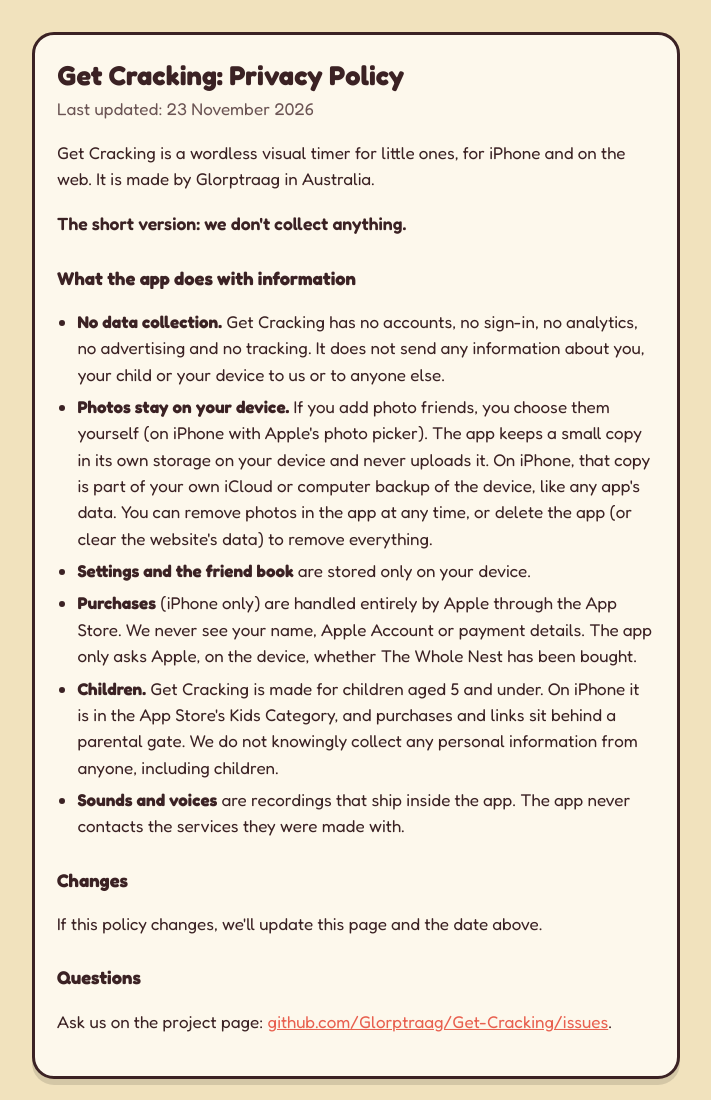
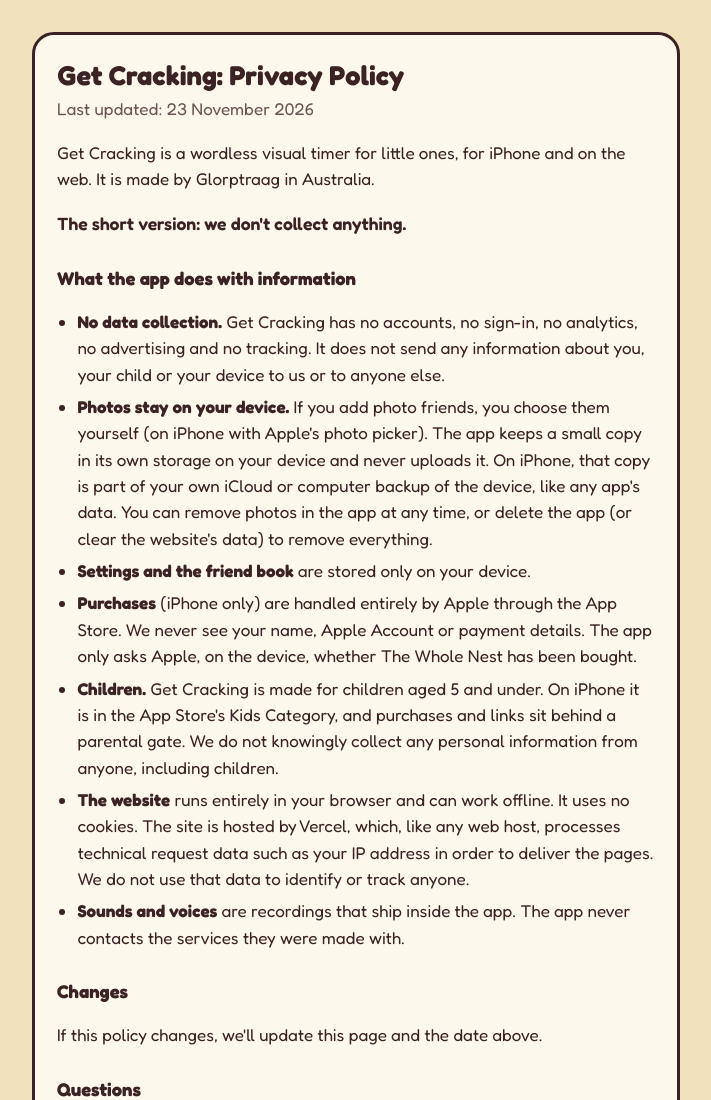
Before and after one commit to Glorptraag/Get-Cracking, a plain HTML site: page privacy.html in a window 1280 px wide. Shown: the top 1100 px of the page, without its empty margins (284-995 px from the left). Drawn offline with Linux system fonts and the light colour scheme.

Commit message:
Privacy page: the website paragraph (no cookies, Vercel hosting)
Carried over from claude/privacy-policy-page, the only part of that draft
main's newer page didn't have.

Co-Authored-By: Claude Opus 5.5 <noreply@anthropic.com>
Claude-Session: https://claude.ai/code/session_01P246J8N3FtegMZWd6WXREX

```diff
--- a/privacy.html
+++ b/privacy.html
@@ -39,6 +39,7 @@
       <li><strong>Settings and the friend book</strong> are stored only on your device.</li>
       <li><strong>Purchases</strong> (iPhone only) are handled entirely by Apple through the App Store. We never see your name, Apple Account or payment details. The app only asks Apple, on the device, whether The Whole Nest has been bought.</li>
       <li><strong>Children.</strong> Get Cracking is made for children aged 5 and under. On iPhone it is in the App Store's Kids Category, and purchases and links sit behind a parental gate. We do not knowingly collect any personal information from anyone, including children.</li>
+      <li><strong>The website</strong> runs entirely in your browser and can work offline. It uses no cookies. The site is hosted by Vercel, which, like any web host, processes technical request data such as your IP address in order to deliver the pages. We do not use that data to identify or track anyone.</li>
       <li><strong>Sounds and voices</strong> are recordings that ship inside the app. The app never contacts the services they were made with.</li>
     </ul>
 
```
